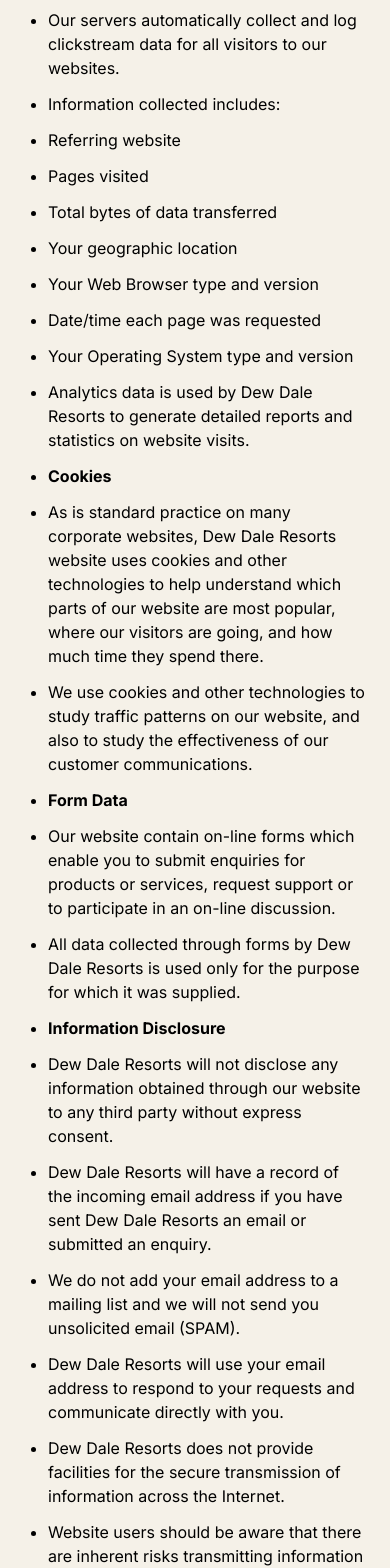
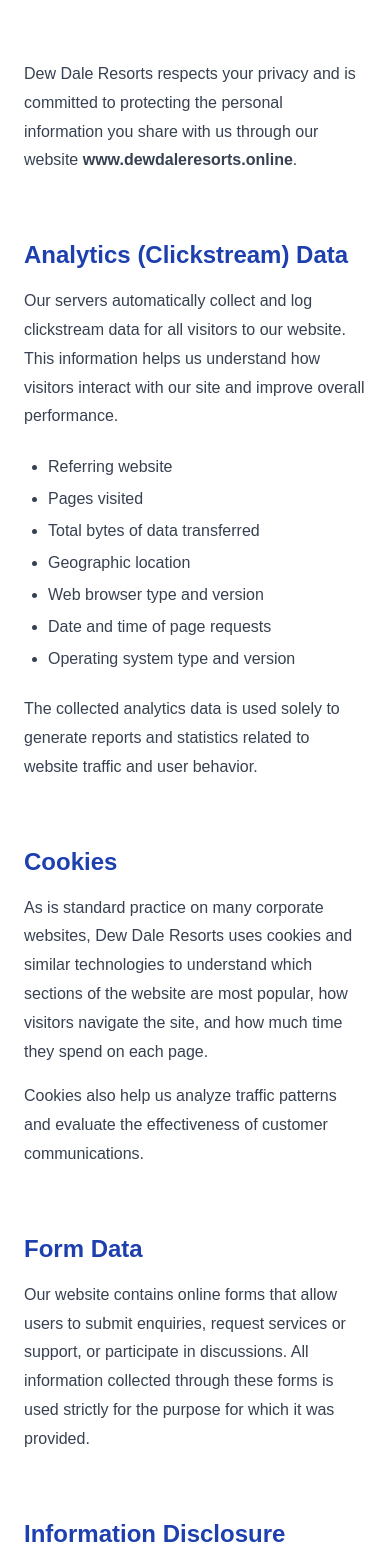
Before and after one commit to A7k6h7i0/Reastaurant-website, a React (Vite) app: page /privacy-policy in a window 390 px wide. Shown: the part 420-1988 px from the top of the page. Built offline with nearby package versions, Linux system fonts and the light colour scheme.

Commit message:
Trigger redeploy

```diff
--- a/src/index.css
+++ b/src/index.css
@@ -1,3 +1,8 @@
+body {
+  font-family: 'Poppins', sans-serif;
+}
+
+
 @tailwind base;
 @tailwind components;
 @tailwind utilities;
--- a/src/pages/policies/PrivacyPolicyPage.jsx
+++ b/src/pages/policies/PrivacyPolicyPage.jsx
@@ -6,85 +6,116 @@ export default function PrivacyPolicyPage() {
     <div className="min-h-screen bg-white">
       <Navbar />
 
-      <section className="mt-20 py-20 bg-sand-light">
-        <div className="max-w-4xl mx-auto px-6">
-          <h1 className="text-4xl font-serif font-bold text-forest-dark mb-6">
-            Privacy Policies
+      {/* HERO HEADER WITH BACKGROUND IMAGE */}
+       <section className="mt-20 relative h-[320px] md:h-[380px]">
+        <img
+          src="/images/Jolly Buoy Island.png"
+          alt="Policy Banner"
+          className="absolute inset-0 w-full h-full object-cover"
+        />
+         <div className="absolute inset-0 bg-black/50" />
+        <div className="relative z-10 h-full flex items-center justify-center text-center px-6">
+          <h1 className="text-white text-3xl md:text-4xl lg:text-5xl font-semibold tracking-wide uppercase">
+            Privacy Policy
           </h1>
+          {/* <p className="text-gray-200 max-w-3xl mx-auto text-base md:text-lg leading-relaxed">
+            This Privacy Policy explains how Dew Dale Resorts collects, uses,
+            and protects information obtained through our website.
+          </p> */}
+        </div>
+      </section>
 
-          <ul className="list-disc pl-6 space-y-3 text-charcoal">
+      {/* CONTENT */}
+      <section className="py-20">
+        <div className="max-w-5xl mx-auto px-6 space-y-16">
 
-  <li>Website Privacy Policy For Dew Dale Resorts.</li>
+          {/* INTRO */}
+          <div>
+            <p className="text-gray-700 leading-relaxed text-base md:text-lg">
+              Dew Dale Resorts respects your privacy and is committed to protecting
+              the personal information you share with us through our website
+              <strong> www.dewdaleresorts.online</strong>.
+            </p>
+          </div>
 
-  <li>
-    Information Collected and For What Purpose Dew Dale Resorts collects the following information through our website www.dewdaleresorts.online
-  </li>
+          {/* ANALYTICS */}
+          <div>
+            <h2 className="text-2xl md:text-3xl font-semibold text-blue-800 mb-4">
+              Analytics (Clickstream) Data
+            </h2>
+            <p className="text-gray-700 leading-relaxed mb-6">
+              Our servers automatically collect and log clickstream data for all
+              visitors to our website. This information helps us understand how
+              visitors interact with our site and improve overall performance.
+            </p>
 
-  <li><strong>Analytics (Clickstream) Data</strong></li>
+            <ul className="list-disc pl-6 space-y-2 text-gray-700">
+              <li>Referring website</li>
+              <li>Pages visited</li>
+              <li>Total bytes of data transferred</li>
+              <li>Geographic location</li>
+              <li>Web browser type and version</li>
+              <li>Date and time of page requests</li>
+              <li>Operating system type and version</li>
+            </ul>
 
-  <li>
-    Our servers automatically collect and log clickstream data for all visitors to our websites.
-  </li>
+            <p className="text-gray-700 leading-relaxed mt-6">
+              The collected analytics data is used solely to generate reports and
+              statistics related to website traffic and user behavior.
+            </p>
+          </div>
 
-  <li>Information collected includes:</li>
-  <li>Referring website</li>
-  <li>Pages visited</li>
-  <li>Total bytes of data transferred</li>
-  <li>Your geographic location</li>
-  <li>Your Web Browser type and version</li>
-  <li>Date/time each page was requested</li>
-  <li>Your Operating System type and version</li>
+          {/* COOKIES */}
+          <div>
+            <h2 className="text-2xl md:text-3xl font-semibold text-blue-800 mb-4">
+              Cookies
+            </h2>
+            <p className="text-gray-700 leading-relaxed">
+              As is standard practice on many corporate websites, Dew Dale Resorts
+              uses cookies and similar technologies to understand which sections
+              of the website are most popular, how visitors navigate the site,
+              and how much time they spend on each page.
+            </p>
+            <p className="text-gray-700 leading-relaxed mt-4">
+              Cookies also help us analyze traffic patterns and evaluate the
+              effectiveness of customer communications.
+            </p>
+          </div>
 
-  <li>
-    Analytics data is used by Dew Dale Resorts to generate detailed reports and statistics on website visits.
-  </li>
+          {/* FORM DATA */}
+          <div>
+            <h2 className="text-2xl md:text-3xl font-semibold text-blue-800 mb-4">
+              Form Data
+            </h2>
+            <p className="text-gray-700 leading-relaxed">
+              Our website contains online forms that allow users to submit
+              enquiries, request services or support, or participate in discussions.
+              All information collected through these forms is used strictly for
+              the purpose for which it was provided.
+            </p>
+          </div>
 
-  <li><strong>Cookies</strong></li>
-
-  <li>
-    As is standard practice on many corporate websites, Dew Dale Resorts website uses cookies and other technologies to help understand which parts of our website are most popular, where our visitors are going, and how much time they spend there.
-  </li>
-
-  <li>
-    We use cookies and other technologies to study traffic patterns on our website, and also to study the effectiveness of our customer communications.
-  </li>
-
-  <li><strong>Form Data</strong></li>
-
-  <li>
-    Our website contain on-line forms which enable you to submit enquiries for products or services, request support or to participate in an on-line discussion.
-  </li>
-
-  <li>
-    All data collected through forms by Dew Dale Resorts is used only for the purpose for which it was supplied.
-  </li>
-
-  <li><strong>Information Disclosure</strong></li>
-
-  <li>
-    Dew Dale Resorts will not disclose any information obtained through our website to any third party without express consent.
-  </li>
-
-  <li>
-    Dew Dale Resorts will have a record of the incoming email address if you have sent Dew Dale Resorts an email or submitted an enquiry.
-  </li>
-
-  <li>
-    We do not add your email address to a mailing list and we will not send you unsolicited email (SPAM).
-  </li>
-
-  <li>
-    Dew Dale Resorts will use your email address to respond to your requests and communicate directly with you.
-  </li>
-
-  <li>
-    Dew Dale Resorts does not provide facilities for the secure transmission of information across the Internet.
-  </li>
-
-  <li>
-    Website users should be aware that there are inherent risks transmitting information across the Internet.
-  </li>
-</ul>
+          {/* INFORMATION DISCLOSURE */}
+          <div>
+            <h2 className="text-2xl md:text-3xl font-semibold text-blue-800 mb-4">
+              Information Disclosure
+            </h2>
+            <p className="text-gray-700 leading-relaxed mb-4">
+              Dew Dale Resorts does not disclose any personal information collected
+              through the website to third parties without explicit user consent.
+            </p>
+            <p className="text-gray-700 leading-relaxed mb-4">
+              If you contact us via email or enquiry forms, your email address
+              will be used only to respond to your request and communicate directly
+              with you. We do not add email addresses to mailing lists and do not
+              send unsolicited emails (spam).
+            </p>
+            <p className="text-gray-700 leading-relaxed">
+              Dew Dale Resorts does not provide secure transmission facilities
+              over the internet. Users should be aware of the inherent risks
+              involved when transmitting information online.
+            </p>
+          </div>
 
         </div>
       </section>
--- a/src/pages/policies/TermsPage.jsx
+++ b/src/pages/policies/TermsPage.jsx
@@ -6,30 +6,102 @@ export default function TermsPage() {
     <div className="min-h-screen bg-white">
       <Navbar />
 
-      <section className="mt-20 py-20 bg-sand-light">
-        <div className="max-w-4xl mx-auto px-6">
-          <h1 className="text-4xl font-serif font-bold text-forest-dark mb-6">
+      {/* HERO SECTION */}
+      <section className="mt-20 relative h-[320px] md:h-[380px]">
+        <img
+          src="/images/Jolly Buoy Island.png"
+          alt="Terms & Conditions"
+          className="absolute inset-0 w-full h-full object-cover"
+        />
+        <div className="absolute inset-0 bg-black/50" />
+        <div className="relative z-10 h-full flex items-center justify-center px-6 text-center">
+          <h1 className="text-white text-3xl md:text-4xl lg:text-5xl font-semibold tracking-wide uppercase">
             Terms & Conditions
           </h1>
+        </div>
+      </section>
 
-          <ul className="list-disc pl-6 space-y-3 text-charcoal">
-            <li>Check-out time is 08.00 AM and Check-in is 09.00 AM. Early check-in and late check-out are subject to availability of rooms. Any late check-out beyond 2.00 PM will be charged as one extra night’s room rate.</li>
+      {/* CONTENT */}
+      <section className="py-16">
+        <div className="max-w-5xl mx-auto px-6">
 
-<li>Early check-in or late check-out is subject to availability and may be chargeable by the hotel directly.</li>
+          {/* INTRO */}
+          <p className="text-gray-700 leading-relaxed mb-10">
+            These terms and conditions govern your stay and booking with
+            <strong> Dew Dale Resorts</strong>. By confirming your reservation,
+            you agree to comply with the following policies.
+          </p>
 
-<li>All reservations will be confirmed only on 100% advance payment.</li>
+          {/* SECTION: CHECK-IN */}
+          <h2 className="text-2xl md:text-3xl font-semibold text-blue-900 mb-4">
+            Check-in & Check-out Policy
+          </h2>
 
-<li>Government-approved photo identity proof with address of the guest and companion(s), if any, must be presented at the time of check-in. Foreign nationals are required to present a valid Passport and Visa. Indian nationals must present any one of the following: Passport, Driving License, Voter ID Card, or Aadhaar Card bearing the holder’s photograph and address.</li>
+          <p className="text-gray-700 leading-relaxed mb-6">
+            Check-in time is <strong>09:00 AM</strong> and check-out time is
+            <strong> 08:00 AM</strong>. Early check-in and late check-out are
+            subject to room availability. Any late check-out beyond
+            <strong> 02:00 PM</strong> will be charged as one additional night.
+          </p>
 
-<li>Taxes are subject to change. Any increase in tariff due to a change in taxes will be charged to the guest and collected at the time of check-out.</li>
+          {/* SECTION: PAYMENT */}
+          <h2 className="text-2xl md:text-3xl font-semibold text-blue-900 mb-4">
+            Reservation & Payment
+          </h2>
 
-<li>No refund will be allowed in any case on account of breakdown of electricity or failure of AC/Geyser during the stay.</li>
+          <p className="text-gray-700 leading-relaxed mb-6">
+            All reservations are confirmed only upon receipt of
+            <strong> 100% advance payment</strong>. Early check-in or late
+            check-out may attract additional charges and are at the discretion
+            of the resort.
+          </p>
 
-<li>Once the booking entry is made in the booking register and the guest has checked in, no refund will be allowed if the guest decides not to use the room for any reason whatsoever.</li>
+          {/* SECTION: ID */}
+          <h2 className="text-2xl md:text-3xl font-semibold text-blue-900 mb-4">
+            Guest Identification
+          </h2>
 
-<li>The management reserves the right to cancel any booking if the guest is found to be performing any acts in violation of the rules and conditions of the resort.</li>
+          <p className="text-gray-700 leading-relaxed mb-6">
+            Guests must present a valid government-approved photo ID at the time
+            of check-in. Foreign nationals must provide a valid
+            <strong> Passport and Visa</strong>. Indian nationals may present
+            Passport, Driving License, Voter ID Card, or Aadhaar Card.
+          </p>
 
-          </ul>
+          {/* SECTION: TAX */}
+          <h2 className="text-2xl md:text-3xl font-semibold text-blue-900 mb-4">
+            Taxes & Charges
+          </h2>
+
+          <p className="text-gray-700 leading-relaxed mb-6">
+            Taxes are subject to change as per government regulations. Any
+            increase in tariff due to tax changes will be charged to the guest
+            and collected during check-out.
+          </p>
+
+          {/* SECTION: REFUND */}
+          <h2 className="text-2xl md:text-3xl font-semibold text-blue-900 mb-4">
+            Refund Policy
+          </h2>
+
+          <p className="text-gray-700 leading-relaxed mb-6">
+            No refund will be allowed due to electricity failure, malfunction of
+            AC, geyser, or similar facilities during the stay. Once the guest has
+            checked in, no refund will be provided if the guest decides not to
+            continue their stay for any reason.
+          </p>
+
+          {/* SECTION: RIGHTS */}
+          <h2 className="text-2xl md:text-3xl font-semibold text-blue-900 mb-4">
+            Management Rights
+          </h2>
+
+          <p className="text-gray-700 leading-relaxed">
+            The management reserves the right to cancel any booking if the guest
+            is found violating the rules and regulations of the resort or
+            engaging in inappropriate behavior.
+          </p>
+
         </div>
       </section>
 
```
Also changed, not shown: src/components/feature/Footer.tsx (+1 -6 lines), src/pages/home/components/BookingBar.jsx (+38 -26 lines), src/pages/policies/BookingEnginePage.jsx (deleted, +0 -26 lines), src/pages/policies/PackagesPage.jsx (deleted, +0 -28 lines), src/pages/policies/RefundPolicyPage.jsx (+57 -15 lines), src/router/config.tsx (+1 -10 lines).
